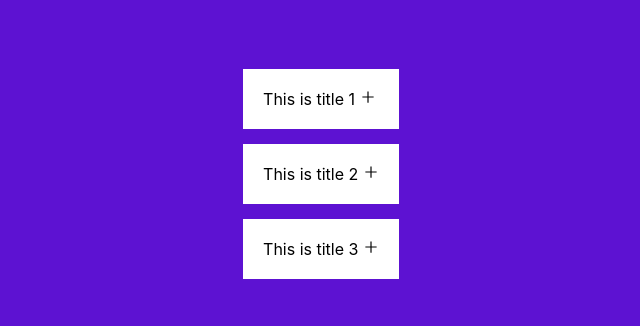
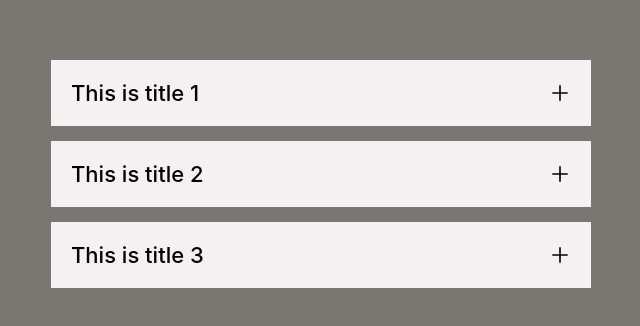
Before and after one commit to deepeshyadavrd/accordion, a React (Vite) app: page / in a window 1280 px wide. Shown: the part 226-552 px from the top of the page, without its empty margins (319-959 px from the left). Built offline with nearby package versions, Linux system fonts and the light colour scheme.

Commit message:
final commit

```diff
--- a/src/components/AccordionItem.tsx
+++ b/src/components/AccordionItem.tsx
@@ -10,6 +10,11 @@ const AccordionItem = ({title, desc, open, toggle}: propsType) => {
   return (
     <div className='accordionItem' onClick={toggle}>
       <div className="accordionItem__flex">{title} {open ? <AiOutlineMinus /> : <AiOutlinePlus />}</div>
+
+      <div className={`desc ${open ? "show" : "" }`}>
+        <span className="hidden">{desc}</span>
+      </div>
+
     </div>
   )
 }
--- a/src/index.css
+++ b/src/index.css
@@ -5,7 +5,7 @@
 
 body {
   font-family: Inter, system-ui, Avenir, Helvetica, Arial, sans-serif;
-  background-color: #5d12d2;
+  background-color: #787771;
   min-height: 100vh;
   display: grid;
   place-items: center;
@@ -20,7 +20,29 @@ body {
 
 .accordionItem{
   max-width: 500px;
-  background-color: #fff;
+  background-color: #F5F1F2;
   padding: 20px;
+}
 
+.accordionItem__flex{
+  display: flex;
+  justify-content: space-between;
+  align-items: center;
+  font-size: 22px;
+  font-weight: 500;
 }
+
+.desc{
+  display: grid;
+  grid-template-rows: 0fr;
+  transition: grid-template-rows 0.5s;
+}
+
+.show{
+  margin-top: 15px;
+  grid-template-rows: 1fr;
+}
+
+.hidden{
+  overflow: hidden;
+}
```
